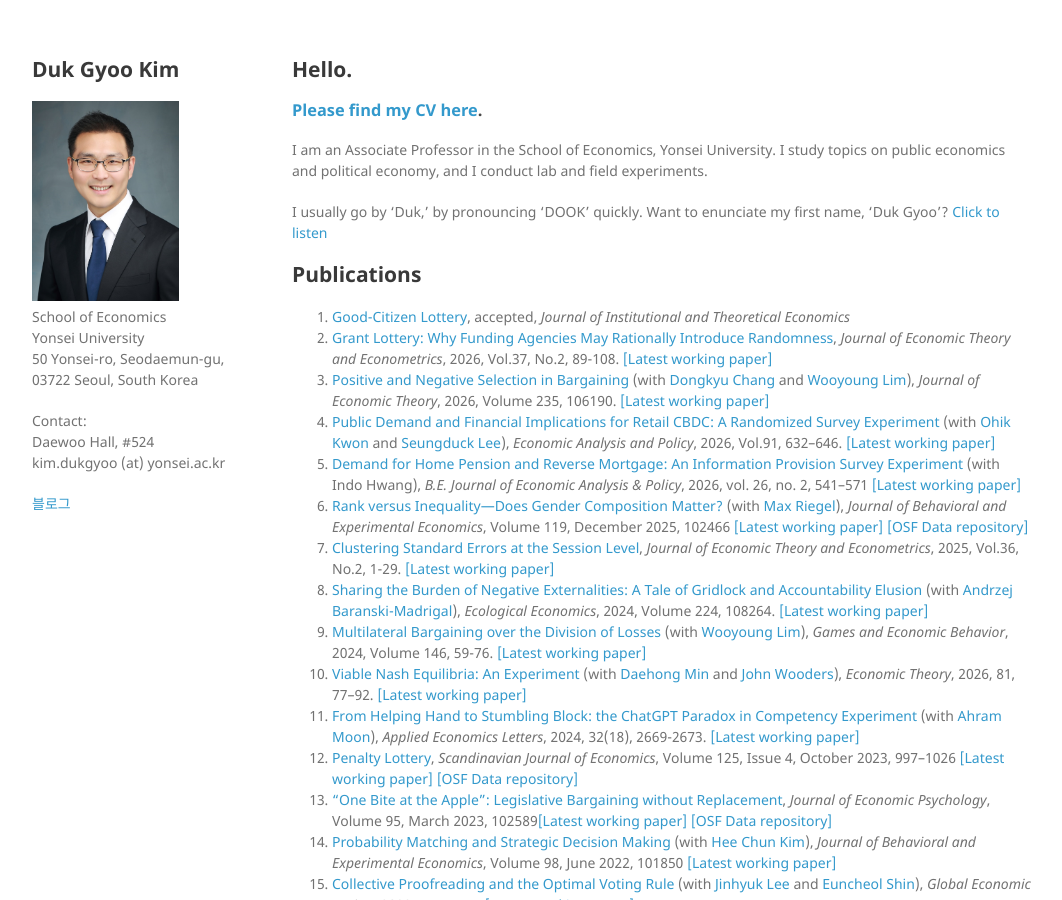
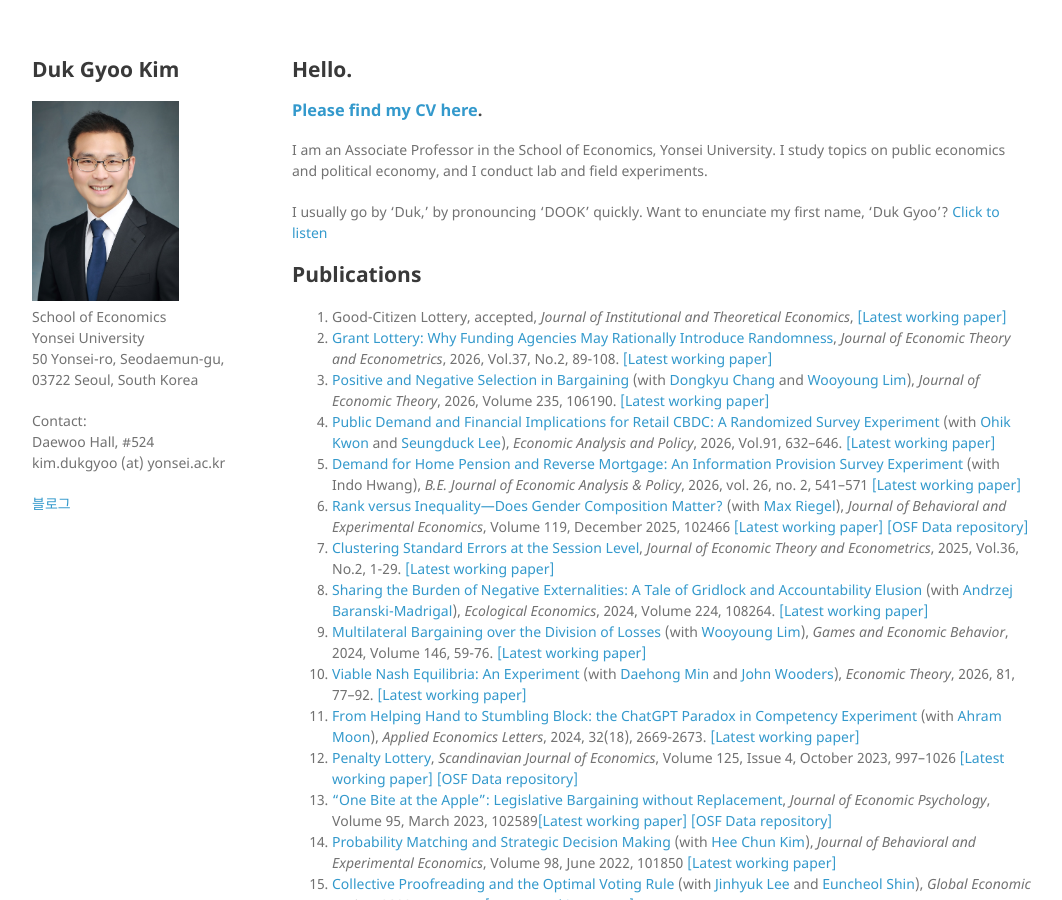
Before and after one commit to kimdukgyoo/kimdukgyoo.github.io, a Jekyll site: the page built from index.md, in a window 1280 px wide and 900 px high. Shown: the whole window, without its empty margins (108-1170 px from the left). Built offline with Jekyll 4.4.1, drawn with Linux system fonts in a browser that asks for light colours; our own code applies the rules of GitHub Pages for plain Markdown files.

```diff
--- a/index.md
+++ b/index.md
@@ -17,31 +17,30 @@
 -->
 
 ## Publications
-1. <a href="https://kimdukgyoo.github.io/PDFfiles/CitizenLottery.pdf" target="_blank">Good-Citizen Lottery</a>, accepted, _Journal of Institutional and Theoretical Economics_
-1. <a href="https://es.re.kr/jetem/view.php?year=&month=&vol=&no=&article_idx=499" target="_blank">Grant Lottery: Why Funding Agencies May Rationally Introduce Randomness</a>, _Journal of Economic Theory and Econometrics_, 2026, Vol.37, No.2, 89-108. <a href="https://kimdukgyoo.github.io/PDFfiles/GrantLottery.pdf" target="_blank">[Latest working paper]</a>
-1. <a href="https://doi.org/10.1016/j.jet.2026.106190" target="_blank">Positive and Negative Selection in Bargaining</a> (with <a href="https://sites.google.com/site/dongkyuchang/" target="_blank">Dongkyu Chang</a> and <a href="http://wooyoung.people.ust.hk/" target="_blank">Wooyoung Lim</a>), _Journal of Economic Theory_, 2026, Volume 235, 106190. <a href="https://kimdukgyoo.github.io/PDFfiles/PosNegSelection.pdf" target="_blank">[Latest working paper]</a>
-1. <a href="https://doi.org/10.1016/j.eap.2026.03.033" target="_blank">Public Demand and Financial Implications for Retail CBDC: A Randomized Survey Experiment</a> (with <a href="https://sites.google.com/view/ohik-kwon" target="_blank">Ohik Kwon</a> and <a href="https://sites.google.com/ucdavis.edu/seungduck-lee" target="_blank">Seungduck Lee</a>), _Economic Analysis and Policy_, 2026, Vol.91, 632--646. <a href="https://kimdukgyoo.github.io/PDFfiles/CBDCsurvey.pdf" target="_blank">[Latest working paper]</a>
-2. <a href="https://doi.org/10.1515/bejeap-2025-0299" target="_blank">Demand for Home Pension and Reverse Mortgage: An Information Provision Survey Experiment</a> (with Indo Hwang), _B.E. Journal of Economic Analysis & Policy_, 2026, vol. 26, no. 2, 541--571 <a href="https://www.ifo.de/en/cesifo/publications/2026/working-paper/demand-home-pension-and-reverse-mortgage-information-provision" target="_blank">[Latest working paper]</a>
-3. <a href="https://doi.org/10.1016/j.socec.2025.102466" target="_blank">Rank versus Inequality---Does Gender Composition Matter?</a> (with <a href="https://max-riegel.netlify.app/" target="_blank">Max Riegel</a>), _Journal of Behavioral and Experimental Economics_, Volume 119, December 2025, 102466 <a href="https://kimdukgyoo.github.io/PDFfiles/RankVsInequality.pdf" target="_blank">[Latest working paper]</a> <a href="https://osf.io/p59af" target="_blank">[OSF Data repository]</a>
-4. <a href="https://doi.org/10.22812/jetem.2025.36.2.001" target="_blank">Clustering Standard Errors at the Session Level</a>, _Journal of Economic Theory and Econometrics_, 2025, Vol.36, No.2, 1-29. <a href="https://kimdukgyoo.github.io/PDFfiles/ClusteringSEsession.pdf" target="_blank">[Latest working paper]</a>
-5. <a href="https://doi.org/10.1016/j.ecolecon.2024.108264" target="_blank">Sharing the Burden of Negative Externalities: A Tale of Gridlock and Accountability Elusion</a> (with <a href="http://www.abarmad.com/" target="_blank">Andrzej Baranski-Madrigal</a>), _Ecological Economics_, 2024, Volume 224, 108264. <a href="https://kimdukgyoo.github.io/PDFfiles/SharingNegative.pdf" target="_blank">[Latest working paper]</a>
-6. <a href="https://authors.elsevier.com/sd/article/S0899-8256(24)00062-9" target="_blank">Multilateral Bargaining over the Division of Losses</a> (with <a href="http://wooyoung.people.ust.hk/" target="_blank">Wooyoung Lim</a>), _Games and Economic Behavior_, 2024, Volume 146, 59-76. <a href="https://kimdukgyoo.github.io/PDFfiles/MBL.pdf" target="_blank">[Latest working paper]</a>
-7. <a href="https://doi.org/10.1007/s00199-024-01585-6" target="_blank">Viable Nash Equilibria: An Experiment</a> (with <a href="http://www.daehongmin.com/" target="_blank">Daehong Min</a> and <a href="http://johnwooders.com/" target="_blank">John Wooders</a>), _Economic Theory_, 2026, 81, 77--92. <a href="https://kimdukgyoo.github.io/PDFfiles/ViableNash.pdf" target="_blank">[Latest working paper]</a>
-8. <a href="https://www.tandfonline.com/doi/full/10.1080/13504851.2024.2337330" target="_blank">From Helping Hand to Stumbling Block: the ChatGPT Paradox in Competency Experiment</a> (with <a href="https://kisdi.re.kr/eng/brain/e/view.do?key=m2102103227762&brainSn=23" target="_blank">Ahram Moon</a>), _Applied Economics Letters_, 2024, 32(18), 2669-2673. <a href="https://www.cesifo.org/DocDL/cesifo1_wp11002.pdf" target="_blank">[Latest working paper]</a>
-9. <a href="https://doi.org/10.1111/sjoe.12528" target="_blank">Penalty Lottery</a>, _Scandinavian Journal of Economics_, Volume 125, Issue 4, October 2023, 997--1026 <a href="https://kimdukgyoo.github.io/PDFfiles/PenaltyLottery.pdf" target="_blank">[Latest working paper]</a> <a href="https://osf.io/q7ykx/" target="_blank">[OSF Data repository]</a>
-10. <a href="https://doi.org/10.1016/j.joep.2022.102589" target="_blank">"One Bite at the Apple": Legislative Bargaining without Replacement</a>, _Journal of Economic Psychology_, Volume 95, March 2023, 102589<a href="https://kimdukgyoo.github.io/PDFfiles/OneBiteAtTheApple.pdf" target="_blank">[Latest working paper]</a> <a href="https://osf.io/vyjnz/" target="_blank">[OSF Data repository]</a>
-11. <a href="https://authors.elsevier.com/sd/article/S2214-8043(22)00025-8" target="_blank">Probability Matching and Strategic Decision Making</a> (with <a href="https://sites.google.com/site/hckim0822/home" target="_blank">Hee Chun Kim</a>), _Journal of Behavioral and Experimental Economics_, Volume 98, June 2022, 101850 <a href="https://kimdukgyoo.github.io/PDFfiles/ProbMatching.pdf" target="_blank">[Latest working paper]</a>
-12. <a href="https://doi.org/10.1080/1226508X.2022.2040379" target="_blank">Collective Proofreading and the Optimal Voting Rule</a> (with <a href="https://sites.google.com/site/jinhyuk2con/" target="_blank">Jinhyuk Lee</a> and <a href="https://sites.google.com/site/euncheolshin00/" target="_blank">Euncheol Shin</a>), _Global Economic Review_, 2022, 51:1, 1-17 <a href="https://kimdukgyoo.github.io/PDFfiles/CollectiveProofreading.pdf" target="_blank">[Latest working paper]</a>
-13. <a href="http://dx.doi.org/10.1111/caje.12574" target="_blank">Multilateral Bargaining with Proposer Selection Contest</a> (with <a href="https://sites.google.com/site/sanghyunkim46/research" target="_blank">Sang-Hyun Kim</a>), _Canadian Journal of Economics_, 2022,
-Volume 55, No.1, 38--73. <a href="https://kimdukgyoo.github.io/PDFfiles/MBContest.pdf" target="_blank">[Latest working paper]</a> <a href="https://osf.io/wj9pq/" target="_blank">[OSF Data repository]</a> (Listed as <a href="https://kimdukgyoo.github.io/PDFfiles/CJE2022TopCitedArticle.pdf" target="_blank">"Top Cited Article" 2022--2023</a>)
-14. <a href="https://doi.org/10.1016/j.econlet.2021.110059" target="_blank">Vaccination Lottery</a>, _Economics Letters_, Volume 208, November 2021, 110059 <a href="https://kimdukgyoo.github.io/PDFfiles/VaccinationLottery.pdf" target="_blank">[Latest working paper]</a> <a href="https://osf.io/zhvf4/" target="_blank">[OSF Data repository]</a>
-15. <a href="https://doi.org/10.1016/j.socec.2021.101666" target="_blank">Big and Small Lies</a> (with <a href="https://sites.google.com/view/franziskaheinicke/research?authuser=0" target="_blank">Franziska Heinicke</a> and <a href="https://sites.google.com/site/diogogeraldes/research" target="_blank">Diogo Geraldes</a>), _Journal of Behavioral and Experimental Economics_, 2021, Volume 91, 101666 <a href="https://kimdukgyoo.github.io/PDFfiles/BigSmallLies.pdf" target="_blank">[Latest working paper]</a>, featured in <a href="https://kimdukgyoo.github.io/PDFfiles/FAS-20200927.pdf" target="_blank">Frankfurter Allgemeine Zeitung</a> (in German)
-16. <a href="https://doi.org/10.1016/j.geb.2019.09.007" target="_blank">Recognition without Replacement in Legislative Bargaining</a>, _Games and Economic Behavior_, 2019, Volume 118, 161-175 <a href="https://kimdukgyoo.github.io/PDFfiles/RecognitionWithoutReplacement.pdf" target="_blank">[Latest working paper]</a>
-17. <a href="https://doi.org/10.1016/j.jebo.2018.12.026" target="_blank">A Theory of FAQs: Public Announcements with Rational Ignorance</a> (with <a href="https://sites.google.com/site/yyeochang/" target="_blank">Yeochang Yoon</a>), _Journal of Economic Behavior & Organization_, 2019, Volume 158, 560-574 <a href="https://kimdukgyoo.github.io/PDFfiles/theoryFAQs.pdf" target="_blank">[Latest working paper]</a>
-18. <a href="https://doi.org/10.1016/j.ejpoleco.2018.06.004" target="_blank"> Positional Concern and Low Demand for Redistribution of the Poor</a>, _European Journal of Political Economy_, 2019, Volume 56, 27-38 <a href="https://kimdukgyoo.github.io/PDFfiles/ECP.pdf" target="_blank">[Latest working paper]</a>
-19. <a href="https://doi.org/10.1016/j.jebo.2017.10.009" target="_blank"> Population Uncertainty in Voluntary Contributions of Public Goods</a>, _Journal of Economic Behavior & Organization_, 2018, Volume 145, 218-231 <a href="https://kimdukgyoo.github.io/PDFfiles/PopulationUncertaintyInVolutaryContributions-Elsevier.pdf" target="_blank">[Latest working paper]</a>
-20. <a href="https://onlinelibrary.wiley.com/doi/10.1111/ijet.12158" target="_blank">The Second-Tier Trap: Theory and Experimental Evidence</a>, _International Journal of Economic Theory_, 2018, Volume 14, Issue 4, 323-349 <a href="https://kimdukgyoo.github.io/PDFfiles/TheSecondTierTrap-TheoryandEvidence.pdf" target="_blank">[Latest working paper]</a>
-21. <a href="http://www.accessecon.com/Pubs/EB/2016/Volume36/EB-16-V36-I1-P59.pdf" target="_blank"> Response time in choosing the most or least preferred option</a>, _Economics Bulletin_ Vol. 36 No. 1 pp. 595-600
+1. Good-Citizen Lottery, accepted, _Journal of Institutional and Theoretical Economics_, <a href="https://kimdukgyoo.github.io/PDFfiles/CitizenLottery.pdf" target="_blank">[Latest working paper]</a>
+2. <a href="https://es.re.kr/jetem/view.php?year=&month=&vol=&no=&article_idx=499" target="_blank">Grant Lottery: Why Funding Agencies May Rationally Introduce Randomness</a>, _Journal of Economic Theory and Econometrics_, 2026, Vol.37, No.2, 89-108. <a href="https://kimdukgyoo.github.io/PDFfiles/GrantLottery.pdf" target="_blank">[Latest working paper]</a>
+3. <a href="https://doi.org/10.1016/j.jet.2026.106190" target="_blank">Positive and Negative Selection in Bargaining</a> (with <a href="https://sites.google.com/site/dongkyuchang/" target="_blank">Dongkyu Chang</a> and <a href="http://wooyoung.people.ust.hk/" target="_blank">Wooyoung Lim</a>), _Journal of Economic Theory_, 2026, Volume 235, 106190. <a href="https://kimdukgyoo.github.io/PDFfiles/PosNegSelection.pdf" target="_blank">[Latest working paper]</a>
+4. <a href="https://doi.org/10.1016/j.eap.2026.03.033" target="_blank">Public Demand and Financial Implications for Retail CBDC: A Randomized Survey Experiment</a> (with <a href="https://sites.google.com/view/ohik-kwon" target="_blank">Ohik Kwon</a> and <a href="https://sites.google.com/ucdavis.edu/seungduck-lee" target="_blank">Seungduck Lee</a>), _Economic Analysis and Policy_, 2026, Vol.91, 632--646. <a href="https://kimdukgyoo.github.io/PDFfiles/CBDCsurvey.pdf" target="_blank">[Latest working paper]</a>
+5. <a href="https://doi.org/10.1515/bejeap-2025-0299" target="_blank">Demand for Home Pension and Reverse Mortgage: An Information Provision Survey Experiment</a> (with Indo Hwang), _B.E. Journal of Economic Analysis & Policy_, 2026, vol. 26, no. 2, 541--571 <a href="https://www.ifo.de/en/cesifo/publications/2026/working-paper/demand-home-pension-and-reverse-mortgage-information-provision" target="_blank">[Latest working paper]</a>
+6. <a href="https://doi.org/10.1016/j.socec.2025.102466" target="_blank">Rank versus Inequality---Does Gender Composition Matter?</a> (with <a href="https://max-riegel.netlify.app/" target="_blank">Max Riegel</a>), _Journal of Behavioral and Experimental Economics_, Volume 119, December 2025, 102466 <a href="https://kimdukgyoo.github.io/PDFfiles/RankVsInequality.pdf" target="_blank">[Latest working paper]</a> <a href="https://osf.io/p59af" target="_blank">[OSF Data repository]</a>
+7. <a href="https://doi.org/10.22812/jetem.2025.36.2.001" target="_blank">Clustering Standard Errors at the Session Level</a>, _Journal of Economic Theory and Econometrics_, 2025, Vol.36, No.2, 1-29. <a href="https://kimdukgyoo.github.io/PDFfiles/ClusteringSEsession.pdf" target="_blank">[Latest working paper]</a>
+8. <a href="https://doi.org/10.1016/j.ecolecon.2024.108264" target="_blank">Sharing the Burden of Negative Externalities: A Tale of Gridlock and Accountability Elusion</a> (with <a href="http://www.abarmad.com/" target="_blank">Andrzej Baranski-Madrigal</a>), _Ecological Economics_, 2024, Volume 224, 108264. <a href="https://kimdukgyoo.github.io/PDFfiles/SharingNegative.pdf" target="_blank">[Latest working paper]</a>
+9. <a href="https://authors.elsevier.com/sd/article/S0899-8256(24)00062-9" target="_blank">Multilateral Bargaining over the Division of Losses</a> (with <a href="http://wooyoung.people.ust.hk/" target="_blank">Wooyoung Lim</a>), _Games and Economic Behavior_, 2024, Volume 146, 59-76. <a href="https://kimdukgyoo.github.io/PDFfiles/MBL.pdf" target="_blank">[Latest working paper]</a>
+10. <a href="https://doi.org/10.1007/s00199-024-01585-6" target="_blank">Viable Nash Equilibria: An Experiment</a> (with <a href="http://www.daehongmin.com/" target="_blank">Daehong Min</a> and <a href="http://johnwooders.com/" target="_blank">John Wooders</a>), _Economic Theory_, 2026, 81, 77--92. <a href="https://kimdukgyoo.github.io/PDFfiles/ViableNash.pdf" target="_blank">[Latest working paper]</a>
+11. <a href="https://www.tandfonline.com/doi/full/10.1080/13504851.2024.2337330" target="_blank">From Helping Hand to Stumbling Block: the ChatGPT Paradox in Competency Experiment</a> (with <a href="https://kisdi.re.kr/eng/brain/e/view.do?key=m2102103227762&brainSn=23" target="_blank">Ahram Moon</a>), _Applied Economics Letters_, 2024, 32(18), 2669-2673. <a href="https://www.cesifo.org/DocDL/cesifo1_wp11002.pdf" target="_blank">[Latest working paper]</a>
+12. <a href="https://doi.org/10.1111/sjoe.12528" target="_blank">Penalty Lottery</a>, _Scandinavian Journal of Economics_, Volume 125, Issue 4, October 2023, 997--1026 <a href="https://kimdukgyoo.github.io/PDFfiles/PenaltyLottery.pdf" target="_blank">[Latest working paper]</a> <a href="https://osf.io/q7ykx/" target="_blank">[OSF Data repository]</a>
+13. <a href="https://doi.org/10.1016/j.joep.2022.102589" target="_blank">"One Bite at the Apple": Legislative Bargaining without Replacement</a>, _Journal of Economic Psychology_, Volume 95, March 2023, 102589<a href="https://kimdukgyoo.github.io/PDFfiles/OneBiteAtTheApple.pdf" target="_blank">[Latest working paper]</a> <a href="https://osf.io/vyjnz/" target="_blank">[OSF Data repository]</a>
+14. <a href="https://authors.elsevier.com/sd/article/S2214-8043(22)00025-8" target="_blank">Probability Matching and Strategic Decision Making</a> (with <a href="https://sites.google.com/site/hckim0822/home" target="_blank">Hee Chun Kim</a>), _Journal of Behavioral and Experimental Economics_, Volume 98, June 2022, 101850 <a href="https://kimdukgyoo.github.io/PDFfiles/ProbMatching.pdf" target="_blank">[Latest working paper]</a>
+15. <a href="https://doi.org/10.1080/1226508X.2022.2040379" target="_blank">Collective Proofreading and the Optimal Voting Rule</a> (with <a href="https://sites.google.com/site/jinhyuk2con/" target="_blank">Jinhyuk Lee</a> and <a href="https://sites.google.com/site/euncheolshin00/" target="_blank">Euncheol Shin</a>), _Global Economic Review_, 2022, 51:1, 1-17 <a href="https://kimdukgyoo.github.io/PDFfiles/CollectiveProofreading.pdf" target="_blank">[Latest working paper]</a>
+16. <a href="http://dx.doi.org/10.1111/caje.12574" target="_blank">Multilateral Bargaining with Proposer Selection Contest</a> (with <a href="https://sites.google.com/site/sanghyunkim46/research" target="_blank">Sang-Hyun Kim</a>), _Canadian Journal of Economics_, 2022, Volume 55, No.1, 38--73. <a href="https://kimdukgyoo.github.io/PDFfiles/MBContest.pdf" target="_blank">[Latest working paper]</a> <a href="https://osf.io/wj9pq/" target="_blank">[OSF Data repository]</a> (Listed as <a href="https://kimdukgyoo.github.io/PDFfiles/CJE2022TopCitedArticle.pdf" target="_blank">"Top Cited Article" 2022--2023</a>)
+17. <a href="https://doi.org/10.1016/j.econlet.2021.110059" target="_blank">Vaccination Lottery</a>, _Economics Letters_, Volume 208, November 2021, 110059 <a href="https://kimdukgyoo.github.io/PDFfiles/VaccinationLottery.pdf" target="_blank">[Latest working paper]</a> <a href="https://osf.io/zhvf4/" target="_blank">[OSF Data repository]</a>
+18. <a href="https://doi.org/10.1016/j.socec.2021.101666" target="_blank">Big and Small Lies</a> (with <a href="https://sites.google.com/view/franziskaheinicke/research?authuser=0" target="_blank">Franziska Heinicke</a> and <a href="https://sites.google.com/site/diogogeraldes/research" target="_blank">Diogo Geraldes</a>), _Journal of Behavioral and Experimental Economics_, 2021, Volume 91, 101666 <a href="https://kimdukgyoo.github.io/PDFfiles/BigSmallLies.pdf" target="_blank">[Latest working paper]</a>, featured in <a href="https://kimdukgyoo.github.io/PDFfiles/FAS-20200927.pdf" target="_blank">Frankfurter Allgemeine Zeitung</a> (in German)
+19. <a href="https://doi.org/10.1016/j.geb.2019.09.007" target="_blank">Recognition without Replacement in Legislative Bargaining</a>, _Games and Economic Behavior_, 2019, Volume 118, 161-175 <a href="https://kimdukgyoo.github.io/PDFfiles/RecognitionWithoutReplacement.pdf" target="_blank">[Latest working paper]</a>
+20. <a href="https://doi.org/10.1016/j.jebo.2018.12.026" target="_blank">A Theory of FAQs: Public Announcements with Rational Ignorance</a> (with <a href="https://sites.google.com/site/yyeochang/" target="_blank">Yeochang Yoon</a>), _Journal of Economic Behavior & Organization_, 2019, Volume 158, 560-574 <a href="https://kimdukgyoo.github.io/PDFfiles/theoryFAQs.pdf" target="_blank">[Latest working paper]</a>
+21. <a href="https://doi.org/10.1016/j.ejpoleco.2018.06.004" target="_blank"> Positional Concern and Low Demand for Redistribution of the Poor</a>, _European Journal of Political Economy_, 2019, Volume 56, 27-38 <a href="https://kimdukgyoo.github.io/PDFfiles/ECP.pdf" target="_blank">[Latest working paper]</a>
+22. <a href="https://doi.org/10.1016/j.jebo.2017.10.009" target="_blank"> Population Uncertainty in Voluntary Contributions of Public Goods</a>, _Journal of Economic Behavior & Organization_, 2018, Volume 145, 218-231 <a href="https://kimdukgyoo.github.io/PDFfiles/PopulationUncertaintyInVolutaryContributions-Elsevier.pdf" target="_blank">[Latest working paper]</a>
+23. <a href="https://onlinelibrary.wiley.com/doi/10.1111/ijet.12158" target="_blank">The Second-Tier Trap: Theory and Experimental Evidence</a>, _International Journal of Economic Theory_, 2018, Volume 14, Issue 4, 323-349 <a href="https://kimdukgyoo.github.io/PDFfiles/TheSecondTierTrap-TheoryandEvidence.pdf" target="_blank">[Latest working paper]</a>
+24. <a href="http://www.accessecon.com/Pubs/EB/2016/Volume36/EB-16-V36-I1-P59.pdf" target="_blank"> Response time in choosing the most or least preferred option</a>, _Economics Bulletin_ Vol. 36 No. 1 pp. 595-600
 <!--6. Why Are the Poor Conservative? (with Paul Moon Sub Choi), _Korean Journal of Economics_, 2015, Vol.22(1), pp. 15-24-->
 
 ## Working Papers
```
